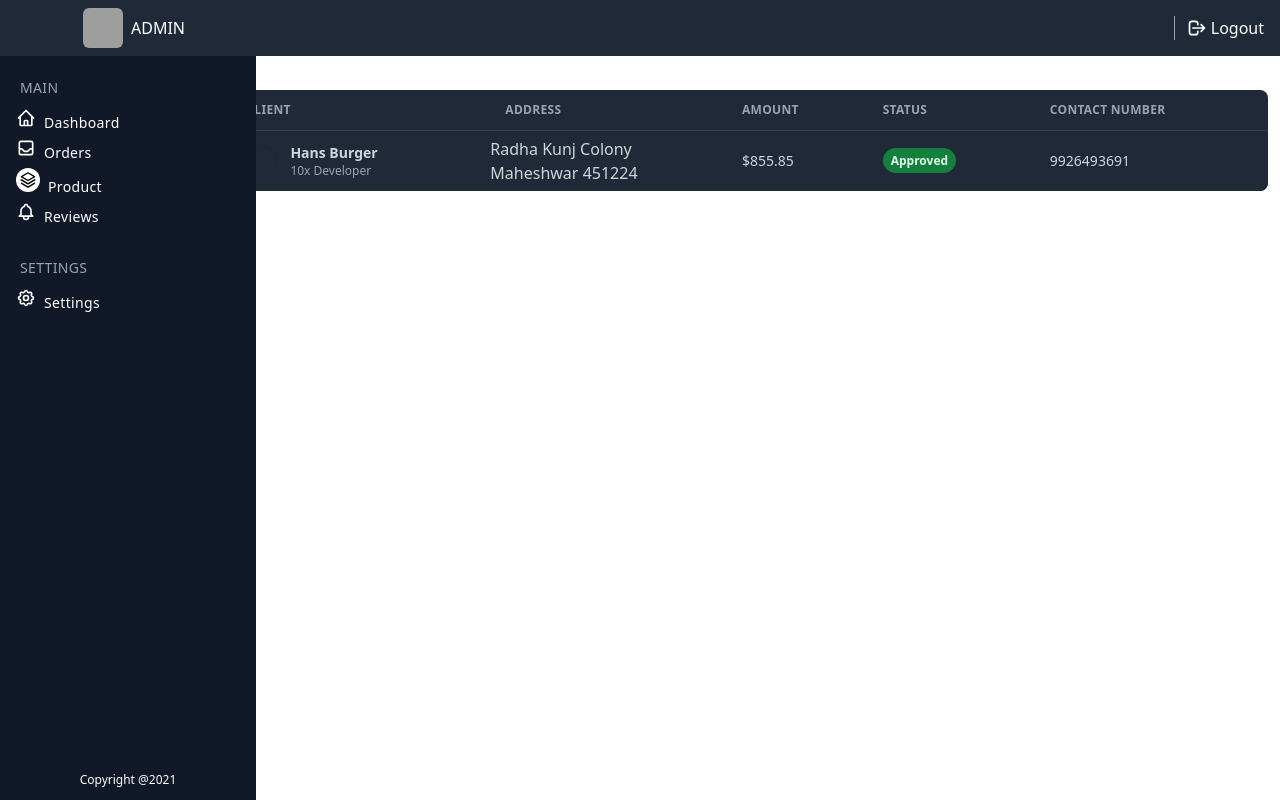
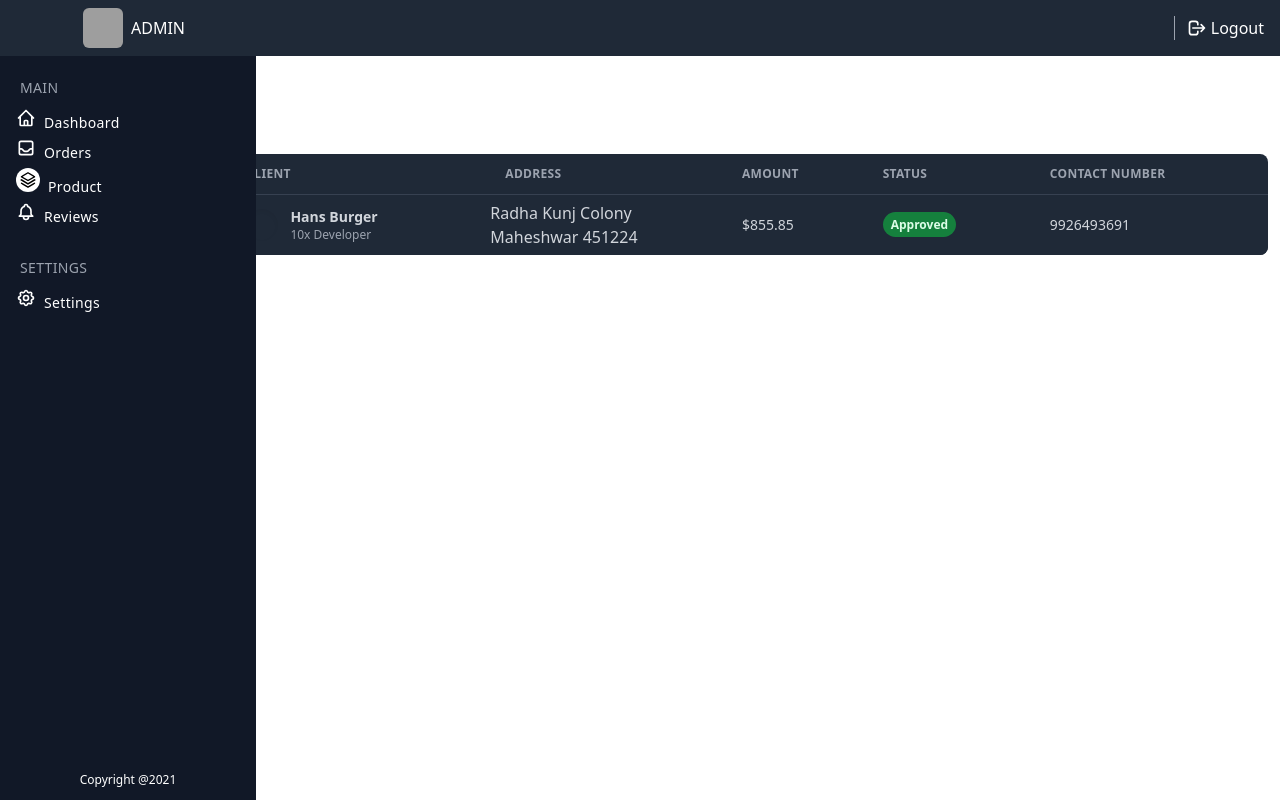
Before and after one commit to divyanshusharma1007/easyway22, a Next.js app: page /admin/order in a window 1280 px wide. Built offline with nearby package versions, Linux system fonts and the light colour scheme; grey boxes are pictures that could not be loaded.

Commit message:
add products

```diff
--- a/pages/admin/index.js
+++ b/pages/admin/index.js
@@ -1,6 +1,5 @@
 import React from 'react'
 import axios from 'axios';
-import { orderBy } from 'lodash';
 import Row from '../../admin/Index/Row';
 import getIndexData from '../../actions/admin/getindexdata';
 export default function index({ data }) {
--- a/pages/admin/order.js
+++ b/pages/admin/order.js
@@ -1,9 +1,9 @@
 import React from 'react'
 
-export default function order() {
+export default function Order() {
     return (
         <div className="mx-3 ml-[18%] pt-[7%]">
-            <div className="w-full overflow-hidden rounded-lg shadow-xs">
+            <div className="w-full overflow-hidden rounded-lg shadow-xs mt-16">
                 <div className="w-full overflow-x-auto">
                     <table className="w-full">
                         <thead>
```
